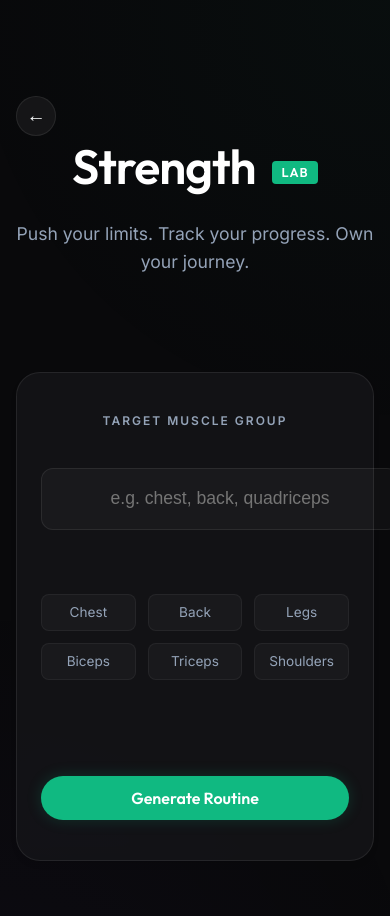
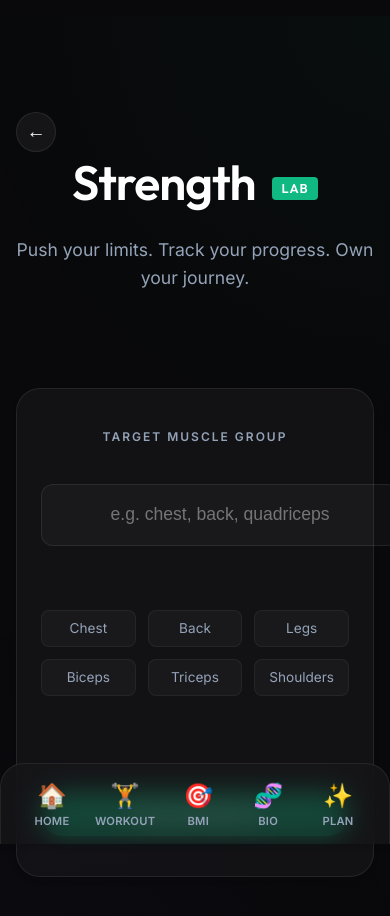
Before and after one commit to konchadapragathi/Fitness-tracker, a React (Create React App) app: page /strength in a window 390 px wide. Shown: the top 916 px of the page. Built offline with nearby package versions, Linux system fonts and the light colour scheme; sample sign-in values are in the browser's storage.

Commit message:
feat: implement responsive mobile-first navigation and layout

```diff
--- a/src/App.js
+++ b/src/App.js
@@ -18,62 +18,39 @@ import Goals from "./pages/Goals";
 import OnboardingFlow from "./pages/Onboarding/OnboardingFlow";
 import OnboardingOutput from "./pages/Onboarding/OnboardingOutput";
 import ProtectedRoute from "./components/ProtectedRoute";
+import MainLayout from "./components/MainLayout";
 
 function App() {
   return (
     <Router>
       <Routes>
-        {/* Start with Welcome page */}
+        {/* Public Routes */}
         <Route path="/" element={<Welcome />} />
-        {/* Public route */}
         <Route path="/login" element={<Login />} />
-        {/* Signup page (optional) */}
         <Route path="/signup" element={<Signup />} />
-        <Route path="/goals" element={<ProtectedRoute><Goals /></ProtectedRoute>} />
 
-        {/* Protected routes */}
+        {/* Protected Routes wrapped in MainLayout */}
         <Route
-          path="/strength"
+          path="*"
           element={
             <ProtectedRoute>
-              <Strength />
-            </ProtectedRoute>
-          }
-        />
+              <MainLayout>
+                <Routes>
+                  <Route path="/goals" element={<Goals />} />
+                  <Route path="/strength" element={<Strength />} />
                   <Route path="/strength-output" element={<StrengthOutput />} />
-        <Route
-          path="/fatloss"
-          element={
-            <ProtectedRoute>
-              <FatLoss />
-            </ProtectedRoute>
-          }
-        />
+                  <Route path="/fatloss" element={<FatLoss />} />
                   <Route path="/fatloss-output" element={<FatLossOutput />} />
-        <Route
-          path="/tracking"
-          element={
-            <ProtectedRoute>
-              <Tracking />
-            </ProtectedRoute>
-          }
-        />
+                  <Route path="/tracking" element={<Tracking />} />
                   <Route path="/onboarding" element={<OnboardingFlow />} />
                   <Route path="/onboarding-output" element={<OnboardingOutput />} />
                   <Route path="/output" element={<Output />} />
-        <Route
-          path="/workout"
-          element={
-            <ProtectedRoute>
-              <Workout />
-            </ProtectedRoute>
-          }
-        />
+                  <Route path="/workout" element={<Workout />} />
                   <Route path="/workout-output" element={<WorkoutOutput />} />
                   <Route path="/meditation" element={<Meditation />} />
                   <Route path="/bio-optimizer" element={<BioOptimizer />} />
-        <Route path="/goals" element={<ProtectedRoute>
-          <Goals />
+                </Routes>
+              </MainLayout>
             </ProtectedRoute>
           }
         />
--- /dev/null
+++ b/src/components/MainLayout.js
@@ -0,0 +1,15 @@
+import React from 'react';
+import Navbar from './Navbar';
+
+const MainLayout = ({ children }) => {
+  return (
+    <div className="main-layout">
+      <Navbar />
+      <main className="content-area">
+        {children}
+      </main>
+    </div>
+  );
+};
+
+export default MainLayout;
--- /dev/null
+++ b/src/components/Navbar.css
@@ -0,0 +1,121 @@
+.navbar-desktop {
+  position: fixed;
+  top: 1.5rem;
+  left: 50%;
+  transform: translateX(-50%);
+  width: calc(100% - 3rem);
+  max-width: 1100px;
+  height: 4.5rem;
+  padding: 0 2rem;
+  display: flex;
+  align-items: center;
+  justify-content: space-between;
+  z-index: 1000;
+  border-radius: var(--radius-pill);
+}
+
+.nav-logo {
+  display: flex;
+  align-items: center;
+  gap: 0.75rem;
+  cursor: pointer;
+}
+
+.logo-spark {
+  font-size: 1.5rem;
+  background: var(--accent-primary);
+  -webkit-background-clip: text;
+  background-clip: text;
+}
+
+.logo-text {
+  font-family: 'Outfit', sans-serif;
+  font-weight: 700;
+  font-size: 1.25rem;
+  letter-spacing: -0.02em;
+}
+
+.nav-links {
+  display: flex;
+  gap: 1rem;
+}
+
+.nav-item {
+  color: var(--text-muted);
+  text-decoration: none;
+  font-weight: 500;
+  font-size: 0.95rem;
+  padding: 0.5rem 1rem;
+  border-radius: var(--radius-pill);
+  transition: all var(--transition-fast);
+}
+
+.nav-item:hover {
+  color: var(--text-main);
+  background: rgba(255, 255, 255, 0.05);
+}
+
+.nav-item.active {
+  color: var(--accent-primary);
+  background: rgba(16, 185, 129, 0.1);
+}
+
+/* Mobile Bottom Bar */
+.navbar-mobile {
+  position: fixed;
+  bottom: 0;
+  left: 0;
+  right: 0;
+  height: 5rem;
+  display: none;
+  justify-content: space-around;
+  align-items: center;
+  z-index: 1000;
+  border-radius: var(--radius-lg) var(--radius-lg) 0 0;
+  border-bottom: none;
+  padding: 0 1rem;
+  padding-bottom: env(safe-area-inset-bottom);
+}
+
+.mobile-nav-item {
+  display: flex;
+  flex-direction: column;
+  align-items: center;
+  justify-content: center;
+  gap: 0.25rem;
+  color: var(--text-muted);
+  text-decoration: none;
+  padding: 0.5rem;
+  transition: all var(--transition-fast);
+  flex: 1;
+}
+
+.mobile-icon {
+  font-size: 1.5rem;
+}
+
+.mobile-label {
+  font-size: 0.7rem;
+  font-weight: 600;
+  text-transform: uppercase;
+  letter-spacing: 0.02em;
+}
+
+.mobile-nav-item.active {
+  color: var(--accent-primary);
+  transform: translateY(-4px);
+}
+
+.mobile-nav-item.active .mobile-label {
+  color: var(--accent-primary);
+}
+
+/* Media Queries */
+@media (max-width: 768px) {
+  .navbar-desktop {
+    display: none;
+  }
+  .navbar-mobile {
+    display: flex;
+  }
+}
--- /dev/null
+++ b/src/components/Navbar.js
@@ -0,0 +1,58 @@
+import React from 'react';
+import { NavLink, useNavigate } from 'react-router-dom';
+import Logout from './Logout';
+import './Navbar.css';
+
+const Navbar = () => {
+  const navigate = useNavigate();
+
+  const navItems = [
+    { path: '/goals', label: 'Home', icon: '🏠' },
+    { path: '/workout', label: 'Workout', icon: '🏋️' },
+    { path: '/tracking', label: 'BMI', icon: '🎯' },
+    { path: '/bio-optimizer', label: 'Bio', icon: '🧬' },
+    { path: '/onboarding', label: 'Plan', icon: '✨' },
+  ];
+
+  return (
+    <>
+      {/* Desktop Header */}
+      <nav className="navbar-desktop glass-panel">
+        <div className="nav-logo" onClick={() => navigate('/goals')}>
+          <span className="logo-spark">⚡</span>
+          <span className="logo-text">FITNESS PRO</span>
+        </div>
+        <div className="nav-links">
+          {navItems.map((item) => (
+            <NavLink
+              key={item.path}
+              to={item.path}
+              className={({ isActive }) => isActive ? "nav-item active" : "nav-item"}
+            >
+              {item.label}
+            </NavLink>
+          ))}
+        </div>
+        <div className="nav-actions">
+          <Logout />
+        </div>
+      </nav>
+
+      {/* Mobile Bottom Bar */}
+      <nav className="navbar-mobile glass-panel">
+        {navItems.map((item) => (
+          <NavLink
+            key={item.path}
+            to={item.path}
+            className={({ isActive }) => isActive ? "mobile-nav-item active" : "mobile-nav-item"}
+          >
+            <span className="mobile-icon">{item.icon}</span>
+            <span className="mobile-label">{item.label}</span>
+          </NavLink>
+        ))}
+      </nav>
+    </>
+  );
+};
+
+export default Navbar;
--- a/src/index.css
+++ b/src/index.css
@@ -158,13 +158,37 @@ code {
 }
 
 /* Layout Utilities */
+.main-layout {
+  min-height: 100vh;
+  display: flex;
+  flex-direction: column;
+}
+
+.content-area {
+  flex: 1;
+  padding-top: 7rem; /* Space for desktop navbar */
+  padding-bottom: 2rem;
+}
+
+@media (max-width: 768px) {
+  .content-area {
+    padding-top: 1rem;
+    padding-bottom: 7rem; /* Space for mobile bottom bar */
+  }
+}
+
 .page-container {
   max-width: 1200px;
   margin: 0 auto;
-  padding: 2rem 1rem;
-  min-height: 100vh;
-  display: flex;
-  flex-direction: column;
+  padding: 0 1.5rem;
+  width: 100%;
+  box-sizing: border-box;
+}
+
+/* Standardized responsive card container */
+.premium-center-layout {
+  max-width: 550px;
+  margin: 0 auto;
 }
 
 /* Animations */
```
Lines whose indentation alone changed are shown as unchanged.
